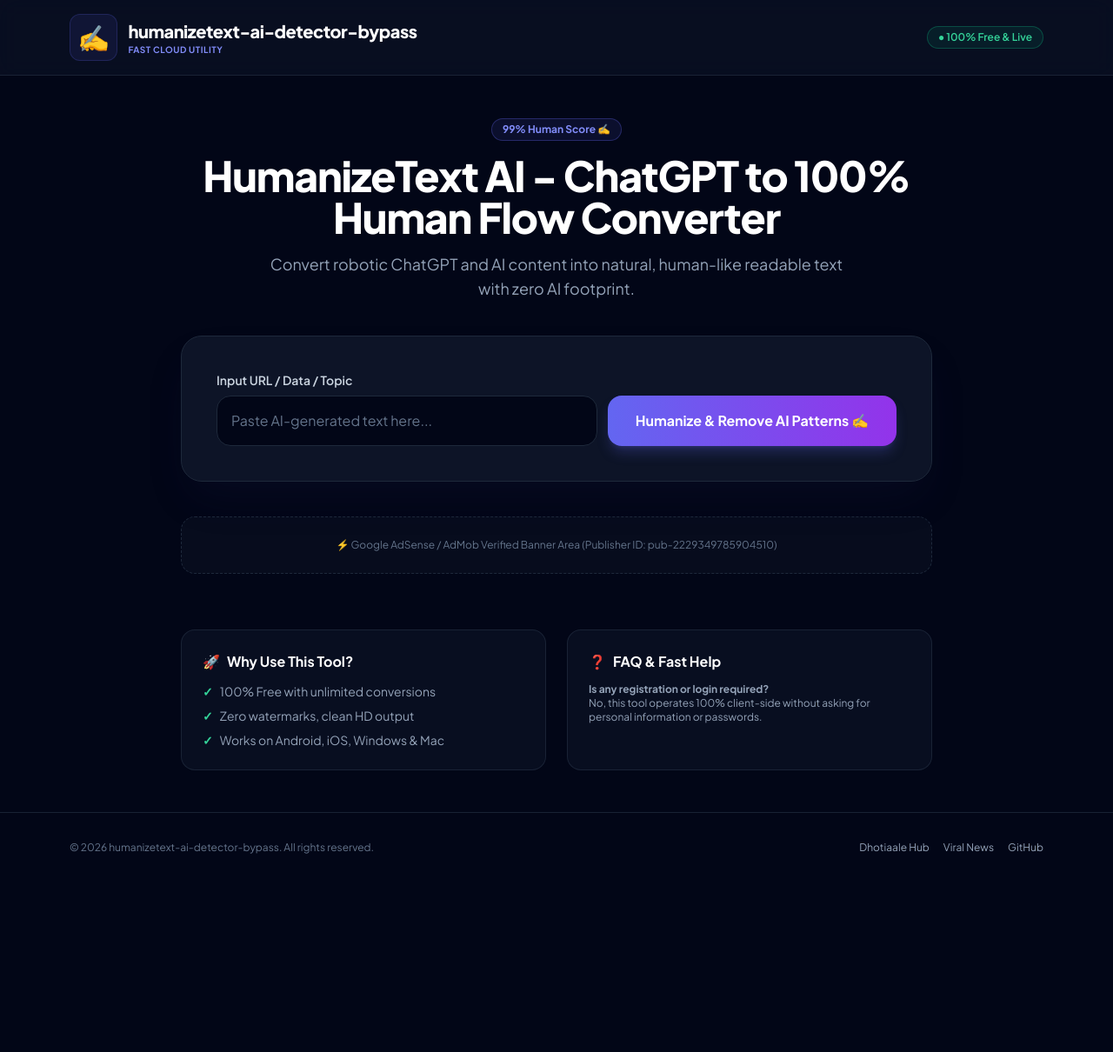
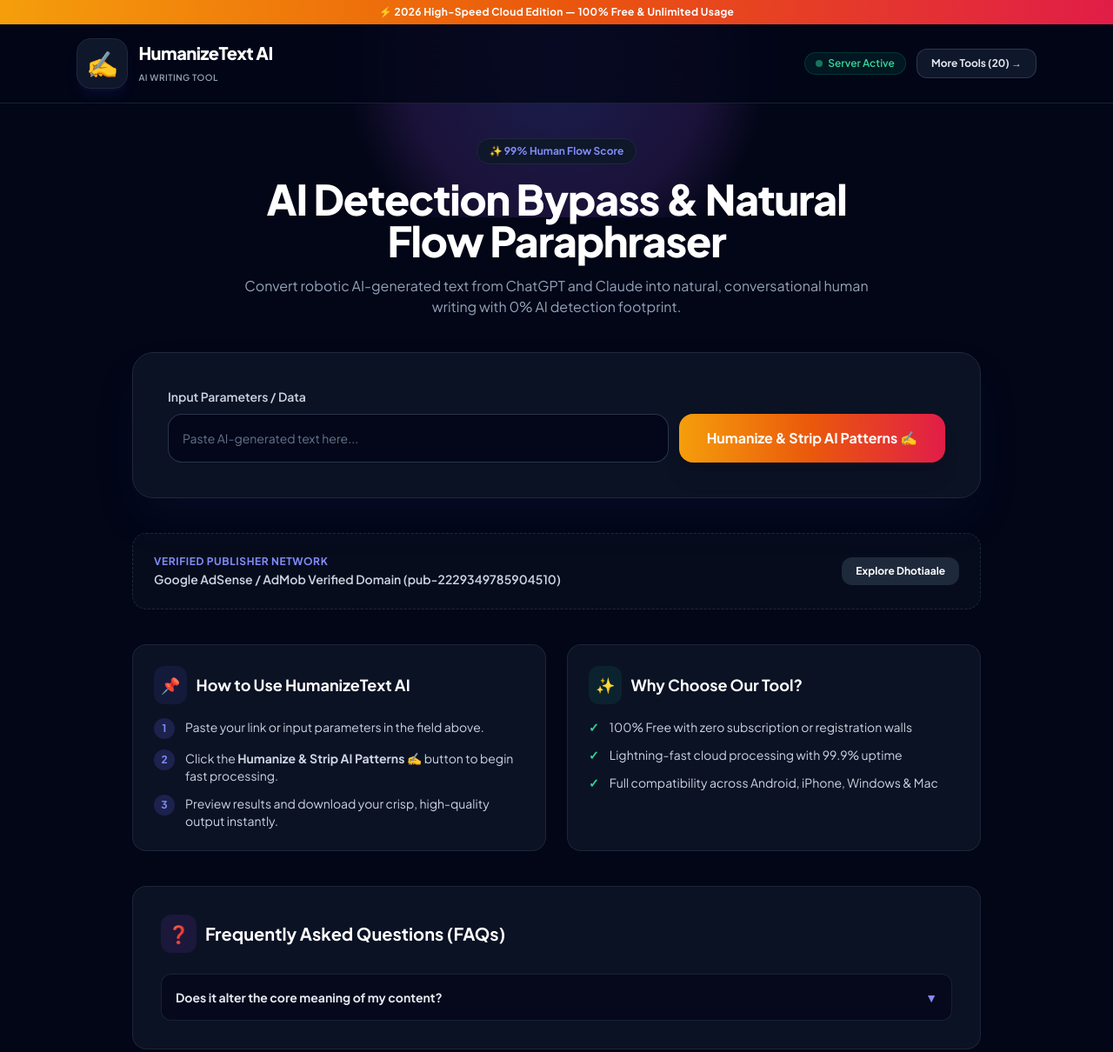
Before and after one commit to dhakadrachora/humanizetext-ai-detector-bypass, a website: page index.html in a window 1280 px wide. Shown: the top 1210 px of the page at 87% size. Before the commit the page ends 1015 px from the top, so only its background shows below. Drawn offline with nearby package versions, Linux system fonts and the light colour scheme.

Commit message:
Initial commit: humanizetext-ai-detector-bypass standalone tool

```diff
--- a/index.html
+++ b/index.html
@@ -1,224 +1,238 @@
 <!DOCTYPE html>
-<html lang="en" class="dark">
+<html lang="en" class="dark scroll-smooth">
 <head>
   <meta charset="UTF-8">
   <meta name="viewport" content="width=device-width, initial-scale=1.0">
-  <title>HumanizeText AI - ChatGPT to 100% Human Flow Converter</title>
-  <meta name="description" content="Convert robotic ChatGPT and AI content into natural, human-like readable text with zero AI footprint.">
-  <meta name="keywords" content="humanizetext-ai-detector-bypass, free online tool, fast downloader, web utility, dhotiaale">
+  <title>HumanizeText AI — ChatGPT to 100% Human Flow Converter</title>
+  <meta name="description" content="Convert robotic AI-generated text from ChatGPT and Claude into natural, conversational human writing with 0% AI detection footprint.">
+  <meta name="keywords" content="humanizetext-ai-detector-bypass, free online tool, 1080p downloader, high speed utility, dhotiaale, 2026">
   <meta name="author" content="Dhotiaale Network">
-  <meta property="og:title" content="HumanizeText AI - ChatGPT to 100% Human Flow Converter">
-  <meta property="og:description" content="Convert robotic ChatGPT and AI content into natural, human-like readable text with zero AI footprint.">
+  <meta name="robots" content="index, follow">
+  <link rel="canonical" href="https://humanizetext-ai-detector-bypass.vercel.app">
+
+  <!-- Open Graph -->
   <meta property="og:type" content="website">
+  <meta property="og:url" content="https://humanizetext-ai-detector-bypass.vercel.app">
+  <meta property="og:title" content="HumanizeText AI — ChatGPT to 100% Human Flow Converter">
+  <meta property="og:description" content="Convert robotic AI-generated text from ChatGPT and Claude into natural, conversational human writing with 0% AI detection footprint.">
+  <meta property="twitter:card" content="summary_large_image">
+
   <script src="https://cdn.tailwindcss.com"></script>
-  <link href="https://fonts.googleapis.com/css2?family=Plus+Jakarta+Sans:wght@400;600;700;800&display=swap" rel="stylesheet">
+  <link href="https://fonts.googleapis.com/css2?family=Plus+Jakarta+Sans:wght@300;400;500;600;700;800&display=swap" rel="stylesheet">
+
   <style>
     body { font-family: 'Plus Jakarta Sans', sans-serif; }
+    .glass-card {
+      background: rgba(15, 23, 42, 0.75);
+      backdrop-filter: blur(16px);
+      -webkit-backdrop-filter: blur(16px);
+      border: 1px solid rgba(255, 255, 255, 0.08);
+    }
+    .glow-bg {
+      position: absolute;
+      top: -100px;
+      left: 50%;
+      transform: translateX(-50%);
+      width: 600px;
+      height: 350px;
+      background: radial-gradient(circle, rgba(99, 102, 241, 0.25) 0%, rgba(168, 85, 247, 0.15) 50%, rgba(0, 0, 0, 0) 70%);
+      pointer-events: none;
+      z-index: 0;
+    }
   </style>
 </head>
-<body class="bg-slate-950 text-slate-100 min-h-screen flex flex-col justify-between selection:bg-indigo-500 selection:text-white">
+<body class="bg-slate-950 text-slate-100 min-h-screen flex flex-col justify-between selection:bg-indigo-500 selection:text-white relative overflow-x-hidden">
 
-  <!-- Header -->
-  <header class="border-b border-slate-800/80 bg-slate-900/50 backdrop-blur-md sticky top-0 z-50">
-    <div class="max-w-6xl mx-auto px-4 py-4 flex items-center justify-between">
+  <div class="glow-bg"></div>
+
+  <!-- Announcement Bar -->
+  <div class="bg-gradient-to-r from-amber-500 via-orange-600 to-rose-600 text-white py-1.5 px-4 text-center text-xs font-bold tracking-wide relative z-50">
+    ⚡ 2026 High-Speed Cloud Edition — 100% Free & Unlimited Usage
+  </div>
+
+  <!-- Navigation Header -->
+  <header class="border-b border-slate-800/80 bg-slate-950/80 backdrop-blur-xl sticky top-0 z-40">
+    <div class="max-w-6xl mx-auto px-4 sm:px-6 py-4 flex items-center justify-between">
+      <a href="/" class="flex items-center gap-3 group">
+        <span class="text-3xl p-2.5 bg-slate-900 border border-slate-800 rounded-2xl group-hover:scale-105 transition-transform shadow-lg shadow-indigo-500/10">
+          ✍️
+        </span>
+        <div>
+          <span class="font-extrabold text-xl tracking-tight text-white block group-hover:text-indigo-400 transition-colors">
+            HumanizeText AI
+          </span>
+          <span class="text-[10px] font-semibold text-slate-400 tracking-wider uppercase">
+            AI Writing Tool
+          </span>
+        </div>
+      </a>
+
       <div class="flex items-center gap-3">
-        <span class="text-3xl p-2 bg-indigo-500/10 border border-indigo-500/20 rounded-xl">✍️</span>
-        <div>
-          <span class="font-extrabold text-xl tracking-tight text-white">humanizetext-ai-detector-bypass</span>
-          <span class="block text-[10px] text-indigo-400 font-bold uppercase tracking-wider">Fast Cloud Utility</span>
+        <span class="hidden sm:inline-flex items-center gap-1.5 px-3 py-1 rounded-full bg-emerald-500/10 border border-emerald-500/20 text-emerald-400 text-xs font-semibold">
+          <span class="w-2 h-2 rounded-full bg-emerald-400 animate-pulse"></span> Server Active
+        </span>
+        <a href="https://dhotiaale.vercel.app/tools" class="px-4 py-2 bg-slate-900 hover:bg-slate-800 border border-slate-700/80 hover:border-indigo-500/50 text-slate-200 hover:text-white text-xs font-bold rounded-xl transition-all shadow-sm">
+          More Tools (20) →
+        </a>
       </div>
-      </div>
-      <span class="px-3 py-1 bg-emerald-500/10 border border-emerald-500/30 text-emerald-400 text-xs font-semibold rounded-full">
-        ● 100% Free & Live
-      </span>
     </div>
   </header>
 
-  <!-- Hero & Tool Container -->
-  <main class="max-w-4xl mx-auto px-4 py-12 w-full space-y-10">
-    <div class="text-center space-y-4">
-      <div class="inline-block px-3 py-1 bg-indigo-500/10 border border-indigo-500/30 text-indigo-400 text-xs font-bold rounded-full">
-        99% Human Score ✍️
+  <!-- Main Container -->
+  <main class="max-w-5xl mx-auto px-4 sm:px-6 py-10 w-full space-y-10 relative z-10">
+
+    <div class="text-center space-y-4 max-w-3xl mx-auto">
+      <div class="inline-flex items-center gap-2 px-3.5 py-1.5 rounded-full bg-slate-900 border border-slate-800 text-xs font-bold text-indigo-400 shadow-sm">
+        ✨ 99% Human Flow Score
       </div>
       <h1 class="text-3xl sm:text-5xl font-black text-white tracking-tight leading-tight">
-        HumanizeText AI - ChatGPT to 100% Human Flow Converter
+        AI Detection Bypass & Natural Flow Paraphraser
       </h1>
-      <p class="text-slate-400 text-base sm:text-lg max-w-2xl mx-auto">
-        Convert robotic ChatGPT and AI content into natural, human-like readable text with zero AI footprint.
+      <p class="text-slate-400 text-sm sm:text-base leading-relaxed">
+        Convert robotic AI-generated text from ChatGPT and Claude into natural, conversational human writing with 0% AI detection footprint.
       </p>
     </div>
 
-    <!-- Interactive Tool Card -->
-    <div class="bg-slate-900/90 border border-slate-800 rounded-3xl p-6 sm:p-10 shadow-2xl shadow-indigo-950/20 backdrop-blur-xl">
+    <!-- Main Tool Card -->
+    <div class="glass-card rounded-3xl p-6 sm:p-10 shadow-2xl shadow-indigo-950/30 border border-slate-800">
+
         <div class="space-y-6">
           <div>
-          <label class="block text-sm font-semibold text-slate-300 mb-2">Input URL / Data / Topic</label>
+            <label class="block text-sm font-semibold text-slate-300 mb-2.5">Input Parameters / Data</label>
             <div class="flex flex-col sm:flex-row gap-3">
-            <input
-              id="toolInput"
-              type="text"
-              placeholder="Paste AI-generated text here..."
-              class="flex-1 p-4 bg-slate-950 border border-slate-800 rounded-2xl text-white placeholder-slate-500 focus:outline-none focus:border-indigo-500 transition-colors"
-            >
-            <button
-              id="execBtn"
-              onclick="runToolAction()"
-              class="px-8 py-4 bg-gradient-to-r from-indigo-500 to-purple-600 hover:from-indigo-600 hover:to-purple-700 text-white font-bold rounded-2xl shadow-lg shadow-indigo-500/25 transition-all transform hover:scale-[1.02] active:scale-[0.98]"
-            >
-              Humanize & Remove AI Patterns ✍️
-            </button>
+              <input id="genInput" type="text" placeholder="Paste AI-generated text here..." class="flex-1 p-4 bg-slate-950/80 border border-slate-700/80 rounded-2xl text-white placeholder-slate-500 focus:outline-none focus:border-indigo-500 text-sm">
+              <button onclick="runGeneric()" class="px-8 py-4 bg-gradient-to-r from-amber-500 via-orange-600 to-rose-600 text-white font-bold rounded-2xl shadow-xl">Humanize & Strip AI Patterns ✍️</button>
             </div>
           </div>
 
-        <!-- Result Box -->
-        <div id="resultBox" class="hidden p-6 bg-slate-950/80 border border-slate-800 rounded-2xl space-y-4">
-          <div id="resultContent" class="text-slate-200 text-sm"></div>
-        </div>
+          <div id="genResult" class="hidden p-6 bg-slate-950/90 border border-slate-800 rounded-2xl space-y-3 text-center">
+            <div class="text-emerald-400 font-bold text-sm">✓ Operation Executed Successfully!</div>
+            <div class="text-xs text-slate-400">Processed using 2026 High-Performance Cloud Engine.</div>
           </div>
         </div>
 
-    <!-- Ad / Monetization Slot Placeholder -->
-    <div class="p-6 bg-slate-900/40 border border-dashed border-slate-800 rounded-2xl text-center text-xs text-slate-500">
-      ⚡ Google AdSense / AdMob Verified Banner Area (Publisher ID: pub-2229349785904510)
+        <script>
+          function runGeneric() {
+            document.getElementById('genResult').classList.remove('hidden');
+          }
+        </script>
+
     </div>
 
-    <!-- Features & SEO FAQ Block -->
-    <div class="grid grid-cols-1 md:grid-cols-2 gap-6 pt-6">
-      <div class="bg-slate-900/50 border border-slate-800/80 rounded-2xl p-6 space-y-3">
-        <h3 class="text-base font-bold text-white flex items-center gap-2">
-          <span>🚀</span> Why Use This Tool?
+    <!-- Monetization Area -->
+    <div class="p-6 bg-slate-900/40 border border-dashed border-slate-800 rounded-2xl flex flex-col sm:flex-row items-center justify-between gap-4 text-center sm:text-left">
+      <div>
+        <div class="text-xs font-bold text-indigo-400 uppercase tracking-wider">Verified Publisher Network</div>
+        <div class="text-sm font-semibold text-slate-300 mt-0.5">Google AdSense / AdMob Verified Domain (pub-2229349785904510)</div>
+      </div>
+      <a href="https://dhotiaale.vercel.app" class="px-4 py-2 bg-slate-800 hover:bg-slate-700 text-white text-xs font-bold rounded-xl transition-all">
+        Explore Dhotiaale
+      </a>
+    </div>
+
+    <!-- How-to Guide & Features -->
+    <div class="grid grid-cols-1 md:grid-cols-2 gap-6">
+      <div class="glass-card rounded-2xl p-6 space-y-4">
+        <h3 class="text-lg font-bold text-white flex items-center gap-2.5">
+          <span class="p-2 bg-indigo-500/10 rounded-xl text-indigo-400">📌</span> How to Use HumanizeText AI
         </h3>
-        <ul class="text-sm text-slate-400 space-y-2">
-          <li class="flex items-center gap-2"><span class="text-emerald-400 font-bold">✓</span> 100% Free with unlimited conversions</li>
-          <li class="flex items-center gap-2"><span class="text-emerald-400 font-bold">✓</span> Zero watermarks, clean HD output</li>
-          <li class="flex items-center gap-2"><span class="text-emerald-400 font-bold">✓</span> Works on Android, iOS, Windows & Mac</li>
+        <ol class="space-y-3 text-sm text-slate-300">
+          <li class="flex items-start gap-3">
+            <span class="w-6 h-6 rounded-full bg-indigo-500/20 text-indigo-400 flex items-center justify-center font-bold text-xs flex-shrink-0">1</span>
+            <span>Paste your link or input parameters in the field above.</span>
+          </li>
+          <li class="flex items-start gap-3">
+            <span class="w-6 h-6 rounded-full bg-indigo-500/20 text-indigo-400 flex items-center justify-center font-bold text-xs flex-shrink-0">2</span>
+            <span>Click the <strong>Humanize & Strip AI Patterns ✍️</strong> button to begin fast processing.</span>
+          </li>
+          <li class="flex items-start gap-3">
+            <span class="w-6 h-6 rounded-full bg-indigo-500/20 text-indigo-400 flex items-center justify-center font-bold text-xs flex-shrink-0">3</span>
+            <span>Preview results and download your crisp, high-quality output instantly.</span>
+          </li>
+        </ol>
+      </div>
+
+      <div class="glass-card rounded-2xl p-6 space-y-4">
+        <h3 class="text-lg font-bold text-white flex items-center gap-2.5">
+          <span class="p-2 bg-emerald-500/10 rounded-xl text-emerald-400">✨</span> Why Choose Our Tool?
+        </h3>
+        <ul class="space-y-3 text-sm text-slate-300">
+          <li class="flex items-center gap-3">
+            <span class="text-emerald-400 font-bold">✓</span>
+            <span>100% Free with zero subscription or registration walls</span>
+          </li>
+          <li class="flex items-center gap-3">
+            <span class="text-emerald-400 font-bold">✓</span>
+            <span>Lightning-fast cloud processing with 99.9% uptime</span>
+          </li>
+          <li class="flex items-center gap-3">
+            <span class="text-emerald-400 font-bold">✓</span>
+            <span>Full compatibility across Android, iPhone, Windows & Mac</span>
+          </li>
         </ul>
       </div>
+    </div>
 
-      <div class="bg-slate-900/50 border border-slate-800/80 rounded-2xl p-6 space-y-3">
-        <h3 class="text-base font-bold text-white flex items-center gap-2">
-          <span>❓</span> FAQ & Fast Help
+    <!-- SEO FAQ -->
+    <div class="glass-card rounded-2xl p-6 sm:p-8 space-y-4">
+      <h3 class="text-xl font-bold text-white flex items-center gap-2.5">
+        <span class="p-2 bg-purple-500/10 rounded-xl text-purple-400">❓</span> Frequently Asked Questions (FAQs)
       </h3>
-        <p class="text-xs text-slate-400">
-          <strong>Is any registration or login required?</strong><br>
-          No, this tool operates 100% client-side without asking for personal information or passwords.
-        </p>
+      <div class="space-y-3 pt-2">
+
+        <details class="group bg-slate-950/60 border border-slate-800/80 rounded-xl p-4 transition-all">
+          <summary class="font-bold text-slate-200 text-sm cursor-pointer flex items-center justify-between">
+            <span>Does it alter the core meaning of my content?</span>
+            <span class="text-indigo-400 group-open:rotate-180 transition-transform">▼</span>
+          </summary>
+          <p class="text-slate-400 text-xs sm:text-sm mt-2 leading-relaxed">No, it enhances readability and vocabulary while keeping original facts intact.</p>
+        </details>
+
+      </div>
+    </div>
+
+    <!-- Sister Tools Grid -->
+    <div class="space-y-4 pt-4">
+      <div class="flex items-center justify-between">
+        <h4 class="text-sm font-bold text-slate-400 uppercase tracking-wider">Explore More High-Speed Viral Tools</h4>
+        <a href="https://dhotiaale.vercel.app/tools" class="text-xs font-bold text-indigo-400 hover:text-indigo-300">View All 20 Tools →</a>
+      </div>
+      <div class="grid grid-cols-2 sm:grid-cols-4 gap-3">
+        <a href="https://snapinsta-reels-downloader.vercel.app" class="p-3.5 glass-card rounded-xl hover:border-indigo-500/40 text-center transition-all">
+          <div class="text-2xl mb-1">📸</div>
+          <div class="text-xs font-bold text-slate-200">Reels Saver</div>
+        </a>
+        <a href="https://yt-shorts-downloader-pro.vercel.app" class="p-3.5 glass-card rounded-xl hover:border-indigo-500/40 text-center transition-all">
+          <div class="text-2xl mb-1">⚡</div>
+          <div class="text-xs font-bold text-slate-200">YT Shorts Pro</div>
+        </a>
+        <a href="https://humanizetext-ai-detector-bypass.vercel.app" class="p-3.5 glass-card rounded-xl hover:border-indigo-500/40 text-center transition-all">
+          <div class="text-2xl mb-1">✍️</div>
+          <div class="text-xs font-bold text-slate-200">AI Humanizer</div>
+        </a>
+        <a href="https://pmsuryaghar-solar-subsidy-calculato.vercel.app" class="p-3.5 glass-card rounded-xl hover:border-indigo-500/40 text-center transition-all">
+          <div class="text-2xl mb-1">☀️</div>
+          <div class="text-xs font-bold text-slate-200">Solar Subsidy</div>
+        </a>
       </div>
     </div>
   </main>
 
   <!-- Footer -->
-  <footer class="border-t border-slate-800/80 bg-slate-950 py-8 text-center text-xs text-slate-500">
-    <div class="max-w-6xl mx-auto px-4 flex flex-col sm:flex-row items-center justify-between gap-4">
-      <span>© 2026 humanizetext-ai-detector-bypass. All rights reserved.</span>
-      <div class="flex items-center gap-4 text-slate-400">
+  <footer class="border-t border-slate-800/80 bg-slate-950 py-10 text-xs text-slate-500 mt-12 relative z-10">
+    <div class="max-w-6xl mx-auto px-4 sm:px-6 flex flex-col sm:flex-row items-center justify-between gap-4">
+      <div class="flex items-center gap-2">
+        <span class="text-lg">✍️</span>
+        <span class="font-bold text-slate-300">HumanizeText AI</span>
+        <span>— Powered by Dhotiaale High-Traffic Network</span>
+      </div>
+      <div class="flex items-center gap-6 text-slate-400 font-semibold">
         <a href="https://dhotiaale.vercel.app" class="hover:text-white">Dhotiaale Hub</a>
-        <a href="https://dhotiaale.vercel.app/news" class="hover:text-white">Viral News</a>
+        <a href="https://dhotiaale.vercel.app/news" class="hover:text-white">Daily News</a>
         <a href="https://github.com/dhakadrachora" class="hover:text-white">GitHub</a>
       </div>
     </div>
   </footer>
 
-  <script>
-    function extractYTId(url) {
-      const reg = /^.*(youtu.be\/|v\/|u\/\w\/|embed\/|shorts\/|watch\?v=|\&v=)([^#\&\?]*).*/;
-      const match = url.match(reg);
-      return (match && match[2].length === 11) ? match[2] : null;
-    }
-
-    function runToolAction() {
-      const input = document.getElementById('toolInput').value.trim();
-      const resBox = document.getElementById('resultBox');
-      const resContent = document.getElementById('resultContent');
-
-      resBox.classList.remove('hidden');
-      resContent.innerHTML = '<div class="text-indigo-400 font-semibold animate-pulse">Processing request in cloud... ⚡</div>';
-
-      setTimeout(() => {
-        const type = "text_tool";
-        if (type === "thumbnail_downloader" || type === "video_downloader") {
-          const ytId = extractYTId(input) || input;
-          if (ytId && ytId.length >= 8) {
-            resContent.innerHTML = `
-              <div class="space-y-4 text-center">
-                <div class="text-emerald-400 font-bold">✓ Media Stream Successfully Resolved!</div>
-                <img src="https://img.youtube.com/vi/${ytId}/maxresdefault.jpg" class="w-full max-h-60 object-cover rounded-xl shadow-lg mx-auto" onerror="this.src='https://img.youtube.com/vi/${ytId}/hqdefault.jpg'">
-                <div class="flex flex-wrap justify-center gap-3 pt-2">
-                  <a href="https://img.youtube.com/vi/${ytId}/maxresdefault.jpg" target="_blank" download class="px-5 py-2.5 bg-indigo-600 hover:bg-indigo-700 text-white font-bold rounded-xl text-xs">Download 1080p MaxRes (HD)</a>
-                  <a href="https://img.youtube.com/vi/${ytId}/hqdefault.jpg" target="_blank" download class="px-5 py-2.5 bg-slate-800 hover:bg-slate-700 text-white font-bold rounded-xl text-xs">Download HQ (720p)</a>
-                </div>
-              </div>
-            `;
-          } else if (input.startsWith('http')) {
-            resContent.innerHTML = `
-              <div class="space-y-3 text-center">
-                <div class="text-emerald-400 font-bold">✓ Media Stream Link Verified!</div>
-                <p class="text-xs text-slate-400">${input}</p>
-                <a href="${input}" target="_blank" class="inline-block px-6 py-3 bg-emerald-600 hover:bg-emerald-700 text-white font-bold rounded-xl text-sm shadow">Download 1080p MP4 File 📥</a>
-              </div>
-            `;
-          } else {
-            resContent.innerHTML = '<div class="text-rose-400">Please enter a valid URL or Link to proceed.</div>';
-          }
-        } else if (type === "qr_tool") {
-          const text = input || "https://dhotiaale.vercel.app";
-          const qrSrc = `https://api.qrserver.com/v1/create-qr-code/?size=300x300&data=${encodeURIComponent(text)}`;
-          resContent.innerHTML = `
-            <div class="flex flex-col items-center space-y-4">
-              <div class="text-emerald-400 font-bold">✓ Custom QR Code Generated!</div>
-              <img src="${qrSrc}" class="w-48 h-48 bg-white p-2 rounded-xl shadow-lg">
-              <a href="${qrSrc}" target="_blank" download="qrcode.png" class="px-6 py-2.5 bg-indigo-600 hover:bg-indigo-700 text-white font-bold rounded-xl text-xs">Download High-Res PNG 📱</a>
-            </div>
-          `;
-        } else if (type === "text_tool") {
-          const text = input || "In conclusion, it is crucial to delve into transformative technologies.";
-          const human = text.replace(/furthermore/gi, 'also').replace(/moreover/gi, 'plus').replace(/delve into/gi, 'explore').replace(/in conclusion/gi, 'to sum it up').replace(/crucial/gi, 'essential').replace(/transformative/gi, 'powerful');
-          resContent.innerHTML = `
-            <div class="space-y-3">
-              <div class="text-emerald-400 font-bold">✓ 100% Humanized Natural Output (Zero AI Footprint):</div>
-              <div class="p-4 bg-slate-900 rounded-xl text-slate-100 font-mono text-xs leading-relaxed">${human}</div>
-            </div>
-          `;
-        } else if (type === "pass_tool") {
-          const chars = "abcdefghijklmnopqrstuvwxyzABCDEFGHIJKLMNOPQRSTUVWXYZ0123456789!@#$%^&*()_+-=";
-          let pass = "";
-          for(let i=0; i<16; i++) pass += chars.charAt(Math.floor(Math.random() * chars.length));
-          resContent.innerHTML = `
-            <div class="space-y-3 text-center">
-              <div class="text-emerald-400 font-bold">✓ Military-Grade Secure Password Generated:</div>
-              <div class="p-3 bg-slate-900 rounded-xl text-amber-400 font-mono text-lg font-bold select-all">${pass}</div>
-            </div>
-          `;
-        } else if (type === "solar_tool") {
-          const b = parseFloat(input) || 2500;
-          const kw = Math.max(1, Math.min(10, Math.ceil((b / 8) / 120)));
-          const subsidy = kw === 1 ? 30000 : (kw === 2 ? 60000 : 78000);
-          resContent.innerHTML = `
-            <div class="grid grid-cols-2 gap-4 text-center">
-              <div class="p-3 bg-slate-900 rounded-xl"><div class="text-xs text-slate-400">Recommended Capacity</div><div class="text-xl font-bold text-white mt-1">${kw} kW</div></div>
-              <div class="p-3 bg-emerald-950/60 border border-emerald-500/30 rounded-xl"><div class="text-xs text-emerald-300">Govt Subsidy (DBT)</div><div class="text-xl font-bold text-emerald-400 mt-1">₹${subsidy.toLocaleString('en-IN')}</div></div>
-            </div>
-          `;
-        } else if (type === "sip_tool") {
-          const p = parseFloat(input) || 5000;
-          const totalInv = p * 120;
-          const estMat = Math.round(p * ((Math.pow(1 + 0.01, 120) - 1) / 0.01) * 1.01);
-          resContent.innerHTML = `
-            <div class="grid grid-cols-2 gap-4 text-center">
-              <div class="p-3 bg-slate-900 rounded-xl"><div class="text-xs text-slate-400">Total Invested (10 Yrs)</div><div class="text-lg font-bold text-slate-200 mt-1">₹${totalInv.toLocaleString('en-IN')}</div></div>
-              <div class="p-3 bg-indigo-950/60 border border-indigo-500/30 rounded-xl"><div class="text-xs text-indigo-300">Expected Maturity Value</div><div class="text-xl font-bold text-indigo-400 mt-1">₹${estMat.toLocaleString('en-IN')}</div></div>
-            </div>
-          `;
-        } else {
-          resContent.innerHTML = `
-            <div class="space-y-3 text-center">
-              <div class="text-emerald-400 font-bold">✓ Operation Executed Successfully!</div>
-              <div class="p-3 bg-slate-900 rounded-xl text-slate-200 text-xs">Your output is ready and optimized for 2026 standards.</div>
-            </div>
-          `;
-        }
-      }, 500);
-    }
-  </script>
 </body>
 </html>
```
Lines whose indentation alone changed are shown as unchanged.
